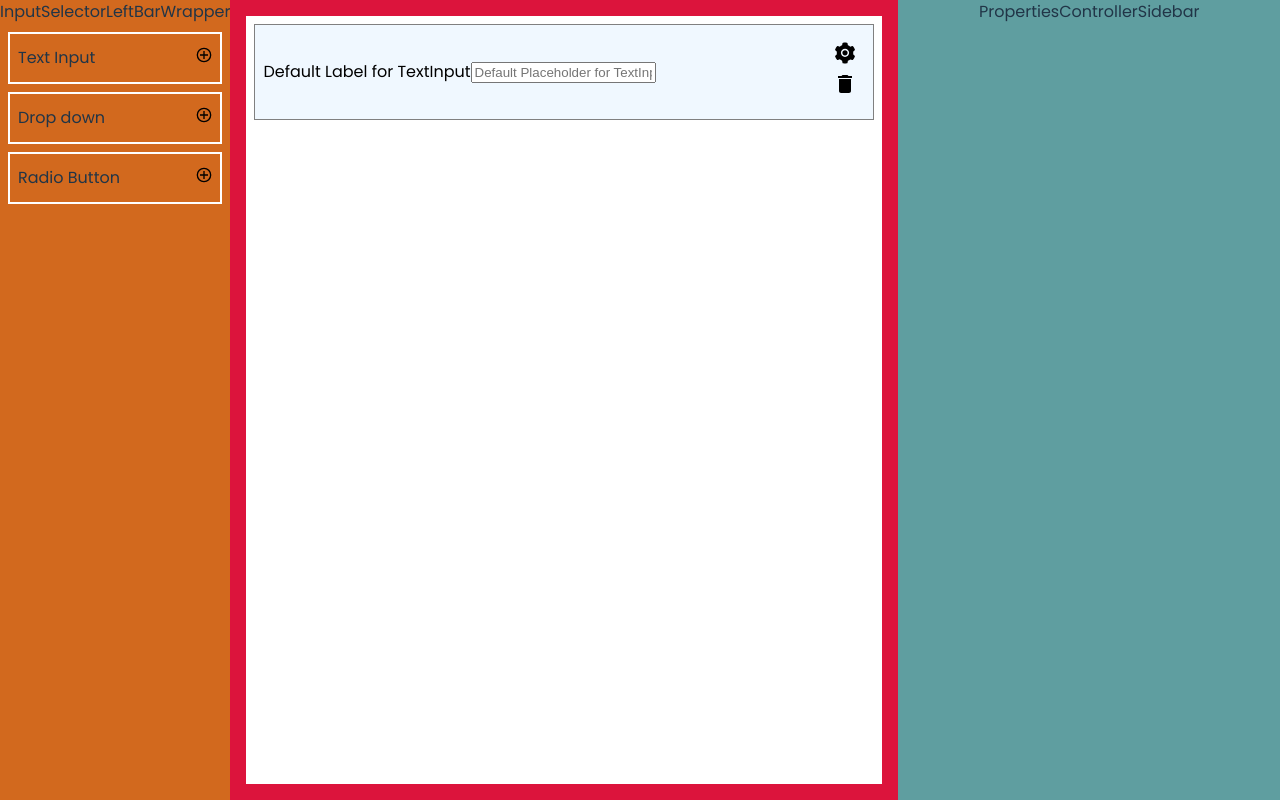
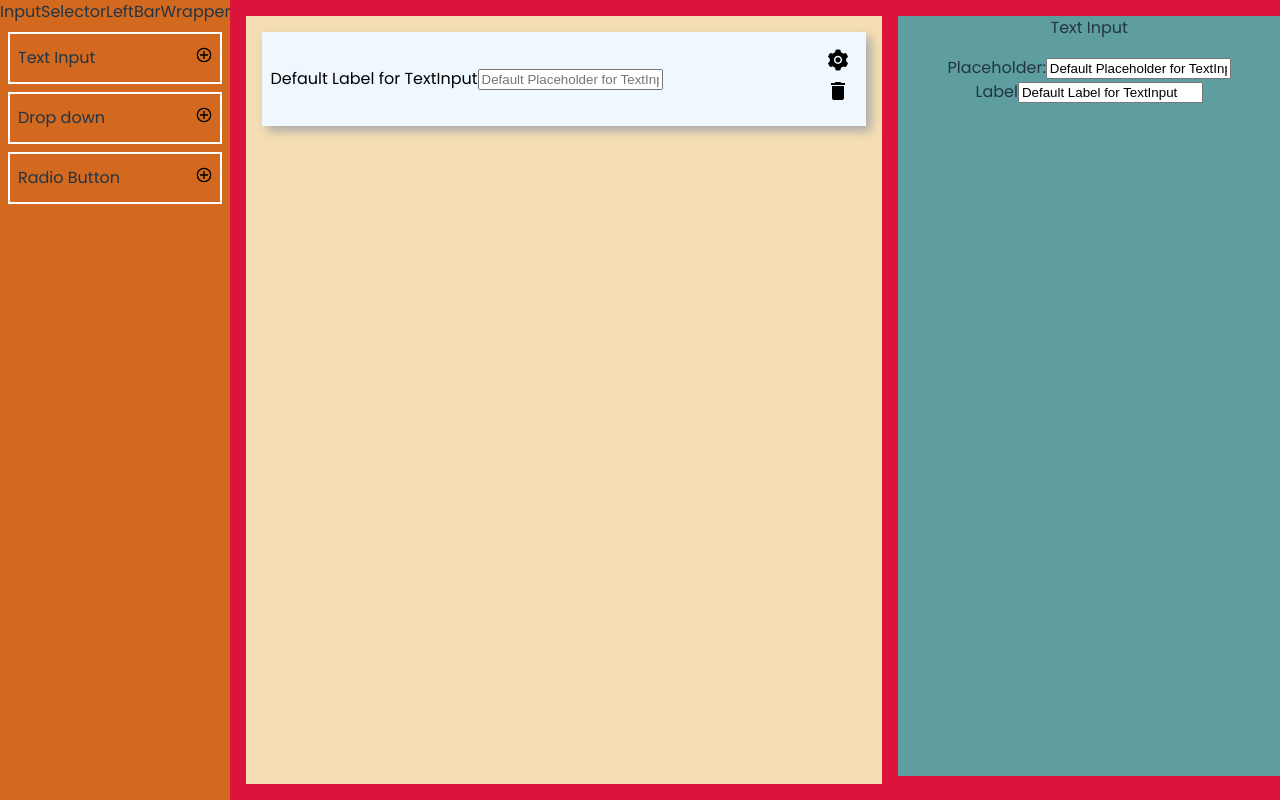
Before and after one commit to pranshu-taneja/DynamicForm, a React (Vite) app in the folder Frontend/: page / in a window 1280 px wide. Both pictures are taken after a click on the element 204 px from the left and 58 px from the top of the page. Built offline with nearby package versions, Linux system fonts and the light colour scheme.

Commit message:
Implemented Property Controllers

```diff
--- a/Frontend/src/Components/BuildArea.jsx
+++ b/Frontend/src/Components/BuildArea.jsx
@@ -1,4 +1,4 @@
-import React, { useState, useEffect } from "react";
+import React, { ReactDOM, useState, useEffect } from "react";
 import "./Styles/BuildArea.css";
 import { TextInput, DropDown, RadioButton } from "../Utils/TypeConstants";
 import { AiFillSetting } from "react-icons/ai";
@@ -51,7 +51,12 @@ function RenderCoreElement(name, type, properties) {
 
 function BuildArea({ FormConfig, setFormConfig }) {
 
-  const [propertyVisibility, setPropertyVisibility] = useState(false)
+  const [activeProperty, setActiveProperty] = useState(0);
+
+  function handleSettingsClick(index) {
+    setActiveProperty(activeProperty === index ? activeProperty : index);
+  }
+
   return (
     <div className="BuildAreaWrapper">
       <div className="FormArea">
@@ -64,8 +69,10 @@ function BuildArea({ FormConfig, setFormConfig }) {
               </div>
               <div className="handleConfig">
                 <span onClick={() => {
-                  setPropertyVisibility(!propertyVisibility)
-                }}><AiFillSetting size={"1.5rem"} /></span>
+                  handleSettingsClick(index);
+                }}>
+                  <AiFillSetting size={"1.5rem"} />
+                </span>
                 <span><MdDelete size={"1.5rem"} />
                 </span>
               </div>
@@ -73,7 +80,9 @@ function BuildArea({ FormConfig, setFormConfig }) {
           );
         })}
       </div>
-      <PropertiesControllerRightBar visibility={propertyVisibility} />
+      <div className="RenderProperties">
+        <PropertiesControllerRightBar FormConfig={FormConfig} setFormConfig={setFormConfig} activePropertyIndex={activeProperty} />
+      </div>
     </div>
   );
 }
--- a/Frontend/src/Components/PropertiesControllerRightBar.jsx
+++ b/Frontend/src/Components/PropertiesControllerRightBar.jsx
@@ -1,9 +1,108 @@
-import React from "react";
+import React, { useState } from "react";
 import "./Styles/PropertiesControllerRightBar.css";
-function PropertiesControllerRightBar({visibility}) {
+import { TextInput, DropDown, RadioButton } from "../Utils/TypeConstants";
+
+function PropertiesControllerRightBar({ activePropertyIndex, FormConfig, setFormConfig }) {
+  const type = FormConfig[activePropertyIndex]?.type;
+  const activeProperty = FormConfig[activePropertyIndex]?.properties;
+  const name = FormConfig[activePropertyIndex]?.name;
+
+  const handlePlaceHolder = (e) => {
+    setFormConfig((prevFormConfig) => {
+      const copyFormConfig = [...prevFormConfig];
+      copyFormConfig[activePropertyIndex].properties = {
+        ...activeProperty,
+        placeholder: e.target.value,
+      };
+      return copyFormConfig;
+    });
+  };
+
+  const handleLabel = (e) => {
+    setFormConfig((prevFormConfig) => {
+      const copyFormConfig = [...prevFormConfig];
+      copyFormConfig[activePropertyIndex].properties = {
+        ...activeProperty,
+        label: e.target.value,
+      };
+      return copyFormConfig;
+    })
+  }
+
+  function RenderControllers() {
+    switch (type) {
+      case TextInput: {
+        return (
+          <div>
+            <p>{name}</p>
+            <div className="changePlaceholder">
+              <label htmlFor="placeholder">Placeholder:</label>
+              <input
+                id="placeholder"
+                type="text"
+                value={activeProperty.placeholder}
+                placeholder={activeProperty.placeholder}
+                onChange={(e) => {
+                  handlePlaceHolder(e);
+                }}
+              />
+            </div>
+            <div className="changeLabel">
+              <label htmlFor="label">Label</label>
+              <input
+                id="label"
+                type="text"
+                value={activeProperty.label}
+                onChange={(e) => {
+                  handleLabel(e);
+                }}
+              />
+            </div>
+          </div>
+        );
+      }
+      case DropDown: {
+        return (
+          <div>
+            <p>{name}</p>
+            <div className="changeLabel">
+              <label htmlFor="label">Label</label>
+              <input
+                id="label"
+                type="text"
+                value={activeProperty.label}
+                onChange={(e) => {
+                  handleLabel(e);
+                }}
+              />
+            </div>
+          </div>
+        );
+      }
+      case RadioButton: {
+        return (
+          <div>
+            <p>{name}</p>
+            <div className="changeLabel">
+              <label htmlFor="label">Label</label>
+              <input
+                id="label"
+                type="text"
+                value={activeProperty.label}
+                onChange={(e) => {
+                  handleLabel(e);
+                }}
+              />
+            </div>
+          </div>
+        );
+      }
+    }
+  }
+
   return (
-    <div hidden={visibility} className="PropertiesControllerRightBar">
-      PropertiesControllerSidebar
+    <div className="PropertiesControllerRightBar">
+      {RenderControllers()}
     </div>
   );
 }
--- a/Frontend/src/Components/Styles/BuildArea.css
+++ b/Frontend/src/Components/Styles/BuildArea.css
@@ -1,4 +1,4 @@
-.BuildAreaWrapper{
+.BuildAreaWrapper {
     flex: 1 1 80vw;
     display: flex;
     flex-direction: row;
@@ -7,29 +7,33 @@
     height: 100vh;
 }
 
-.FormArea{
+.FormArea {
     color: black;
-    background-color: white;
+    background-color: wheat;
     margin: 1rem;
-    flex: 0 1 40rem;
+    flex: 1 1 40rem;
     overflow: scroll;
 }
 
-.InputElementWrapper{
-    margin: 0.5rem;
-    border: 1px solid grey;
+.InputElementWrapper {
+    margin: 1rem;
+    box-shadow: 5px 5px 10px darkgray;
     background-color: aliceblue;
     display: flex;
     justify-content: space-between;
     align-items: center;
 }
 
-.CoreElement{
+.CoreElement {
     padding: 0.5rem;
 }
 
-.handleConfig{
+.handleConfig {
     display: flex;
     flex-direction: column;
     padding: 1rem;
 }
+
+.RenderProperties {
+    flex: 0 1 30vw;
+}
--- a/Frontend/src/Components/Styles/PropertiesControllerRightBar.css
+++ b/Frontend/src/Components/Styles/PropertiesControllerRightBar.css
@@ -1,5 +1,5 @@
 .PropertiesControllerRightBar{
-    flex: 0 1 30vw;
     background-color: cadetblue;
-    height: 100vh;
+    height: 95vh;
+    margin-top: 1rem;
 }
```
Also changed, not shown: 1 other file (tests, documents, lock files or other folders).
